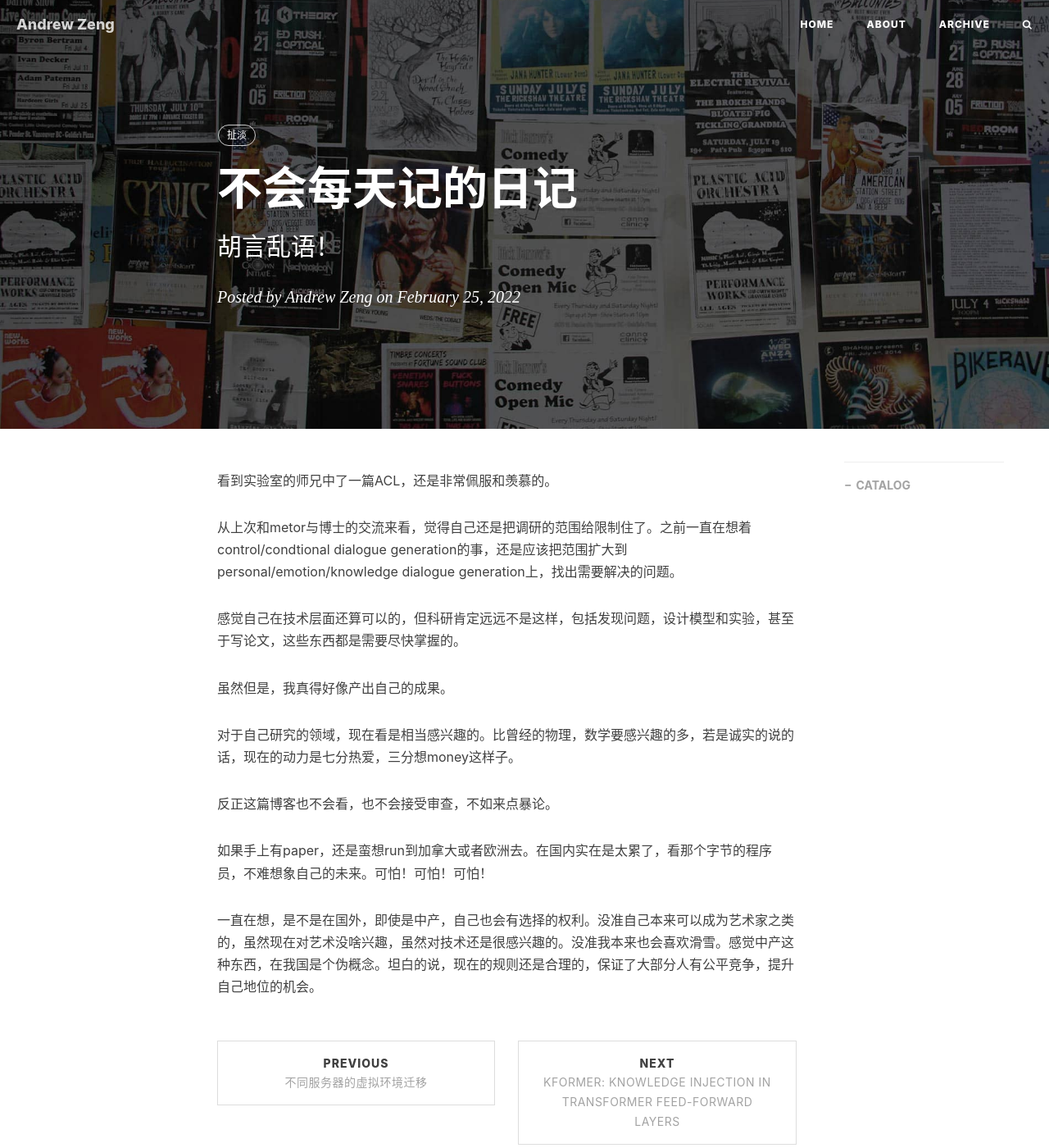
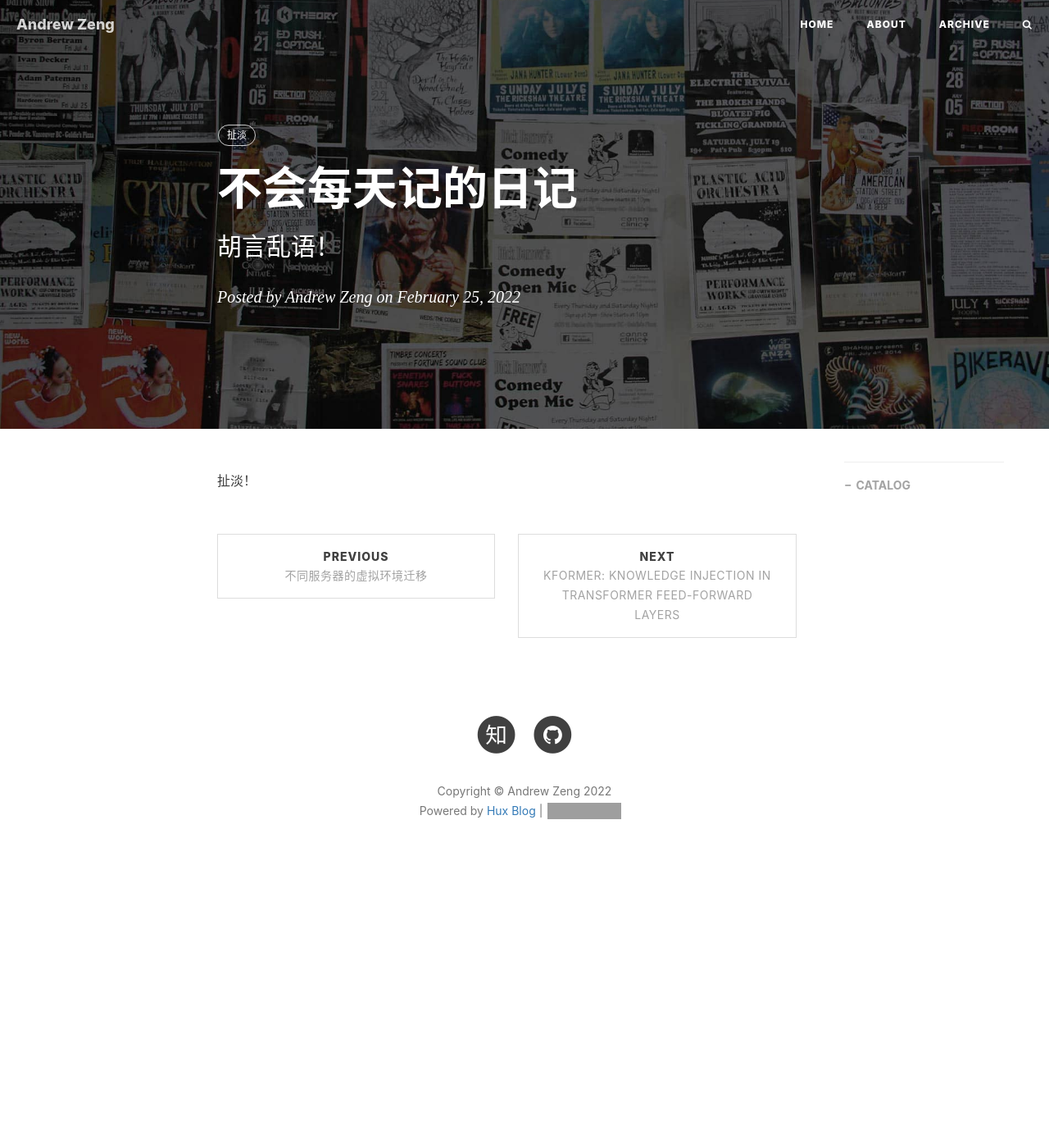
Before and after one commit to Zeng-WH/Zeng-WH.github.io, a Jekyll site: the page built from _posts/2022-02-25-不会每天记的日记.md, in a window 1280 px wide and 1400 px high. Shown: the whole window at 82% size. Built offline with Jekyll 4.4.1, drawn with Linux system fonts in a browser that asks for light colours; nearby versions of some CDN libraries; comment, search, counter and statistics services are not loaded; grey boxes are pictures that could not be loaded.

Commit message:
Update 2022-02-25-不会每天记的日记.md

```diff
--- a/_posts/2022-02-25-不会每天记的日记.md
+++ b/_posts/2022-02-25-不会每天记的日记.md
@@ -8,18 +8,4 @@ tags:
     - 扯淡
 ---
 
-看到实验室的师兄中了一篇ACL，还是非常佩服和羡慕的。
-
-从上次和metor与博士的交流来看，觉得自己还是把调研的范围给限制住了。之前一直在想着control/condtional dialogue generation的事，还是应该把范围扩大到personal/emotion/knowledge dialogue generation上，找出需要解决的问题。
-
-感觉自己在技术层面还算可以的，但科研肯定远远不是这样，包括发现问题，设计模型和实验，甚至于写论文，这些东西都是需要尽快掌握的。
-
-虽然但是，我真得好像产出自己的成果。
-
-对于自己研究的领域，现在看是相当感兴趣的。比曾经的物理，数学要感兴趣的多，若是诚实的说的话，现在的动力是七分热爱，三分想money这样子。
-
-反正这篇博客也不会看，也不会接受审查，不如来点暴论。
-
-如果手上有paper，还是蛮想run到加拿大或者欧洲去。在国内实在是太累了，看那个字节的程序员，不难想象自己的未来。可怕！可怕！可怕！
-
-一直在想，是不是在国外，即使是中产，自己也会有选择的权利。没准自己本来可以成为艺术家之类的，虽然现在对艺术没啥兴趣，虽然对技术还是很感兴趣的。没准我本来也会喜欢滑雪。感觉中产这种东西，在我国是个伪概念。坦白的说，现在的规则还是合理的，保证了大部分人有公平竞争，提升自己地位的机会。
+扯淡！
```
